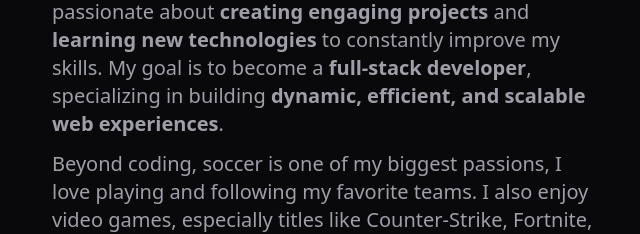
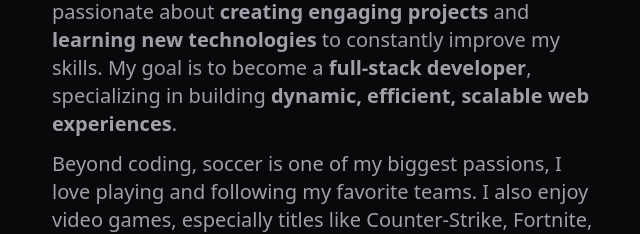
Before and after one commit to SamuelSotomayor1/Portfolio, an Astro site: page / in a window 1280 px wide. Shown: the part 1030-1264 px from the top of the page, 620-1260 px from the left. Built offline with nearby package versions, Linux system fonts and the light colour scheme; Astro itself is replaced by a stand-in of ours.

```diff
--- a/src/components/About.astro
+++ b/src/components/About.astro
@@ -21,9 +21,8 @@
       <p class="text-zinc-400 mt-3 text-xl px-8">
         👋 Hi, I'm <strong>Samuel Sotomayor</strong>, a <strong>Computer Engineering student</strong> with a strong interest in <strong>web development</strong>.
         I'm passionate about <strong>creating engaging projects</strong> and <strong>learning new technologies</strong> to constantly improve my skills.
-        My goal is to become a <strong>full-stack developer</strong>, specializing in building <strong>dynamic, efficient, and scalable web experiences</strong>.
+        My goal is to become a <strong>full-stack developer</strong>, specializing in building <strong>dynamic, efficient, scalable web experiences</strong>.
       </p>
-
       <p class="text-zinc-400 mt-3 text-xl px-8">
         Beyond coding, soccer is one of my biggest passions, I love playing and following my favorite teams.
         I also enjoy video games, especially titles like Counter-Strike, Fortnite, and FC25.
```
